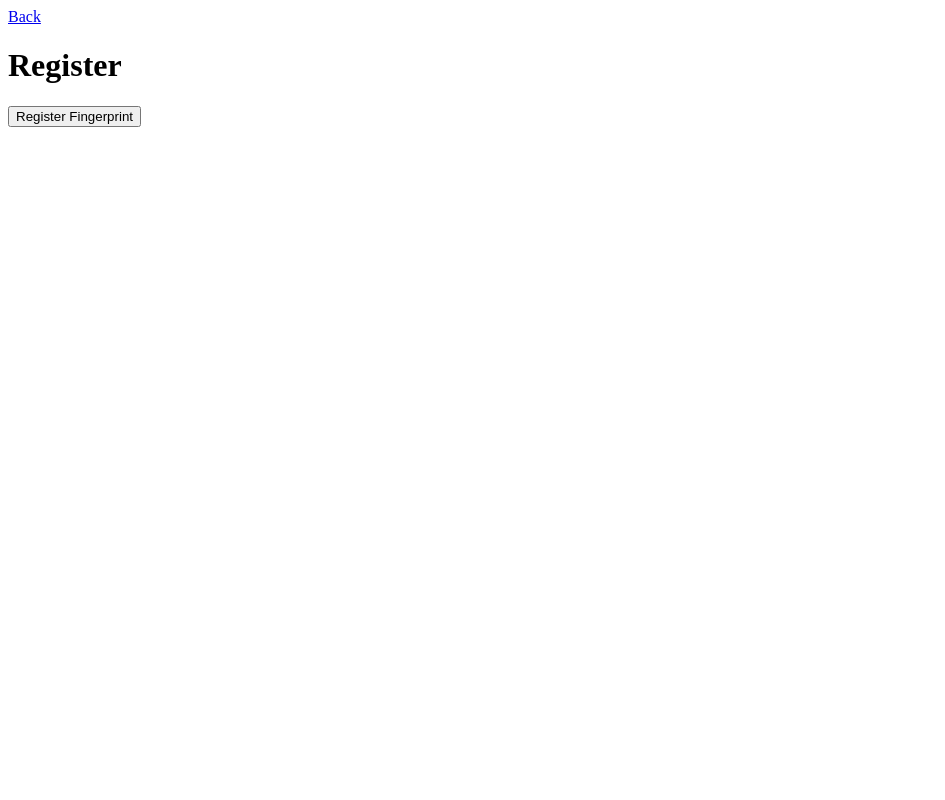
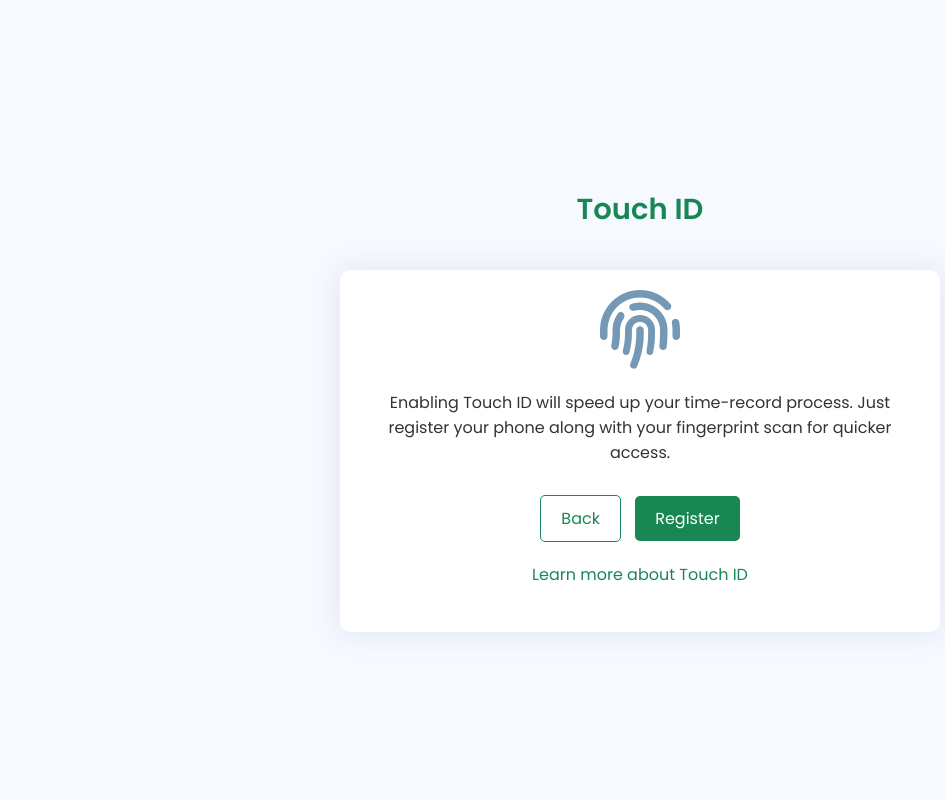
Before and after one commit to LJProject-lab/geoscan_project, a PHP site: page /register_v2.php in a window 1280 px wide. Shown: the whole page, without its empty margins (0-945 px from the left). Run offline with PHP 8.4, Linux system fonts and the light colour scheme; the visitor is signed in with stand-in values (Sample User, id 1); data comes from the database, SQL or seed files in the repository; some libraries are stand-ins or nearby versions.

Commit message:
August 4 v4 Update
Assets Folder Added
register_v2 ui added
main.css added
styles.css added

```diff
--- /dev/null
+++ b/assets/css/main.css
@@ -0,0 +1,91 @@
+* {
+    font-family: 'Poppins', sans-serif;
+    box-sizing: border-box;
+}
+
+/* Root Variables */
+:root {
+    --primary-color: #198754;
+    --secondary-color: #6c757d;
+    --desc-color: #333;
+    --gray-color: #7498b6;
+    --shadow-color: rgba(0, 0, 0, 0.1);
+    --light-color: #fff;
+    --bg-color: #f6f9ff;
+
+    /* Buttons */
+    --success-color: #28a745;
+    --danger-color: #dc3545;
+    --warning-color: #ffc107;
+}
+
+a {
+    text-decoration: none;
+}
+i {
+    color: var(--gray-color);
+}
+/* Base Font Style */
+body {
+    font-family: var(--font-family);
+    margin: 0;
+    padding: 0;
+    box-sizing: border-box;
+}
+
+/* Button Base Styles */
+button {
+    padding: 10px 20px;
+    border: none;
+    border-radius: 5px;
+    cursor: pointer;
+    font-size: 16px;
+    transition: transform 0.2s ease-in-out;
+    background-color: var(--primary-color);
+    color: var(--light-color);
+}
+button:hover {
+    transform: scale(1.05);
+}
+
+/* Secondary Button */
+.button-secondary {
+    background-color: #ffffff;
+    color: var(--primary-color);
+    margin-right: 10px;
+    border: 1px solid var(--primary-color);
+}
+
+/* Success Button */
+.button-success {
+    background-color: var(--success-color);
+    color: white;
+}
+
+.button-success:hover {
+    transform: scale(1.05);
+}
+
+/* Danger Button */
+.button-danger {
+    background-color: var(--danger-color);
+    color: white;
+}
+
+.button-danger:hover {
+    transform: scale(1.05);
+}
+
+/* Warning Button */
+.button-warning {
+    background-color: var(--warning-color);
+    color: black;
+}
+
+.button-warning:hover {
+    transform: scale(1.05);
+}
+
+.h1-header {
+    color: var(--primary-color);
+}
--- /dev/null
+++ b/assets/css/styles.css
@@ -0,0 +1,62 @@
+@import url('main.css');
+
+body {
+    display: flex;
+    flex-direction: column;
+    justify-content: center;
+    align-items: center;
+    height: 100vh;
+    margin: 0;
+    background-color: var(--bg-color);
+}
+
+.header {
+    margin-bottom: 20px;
+    text-align: center;
+}
+
+.header h1 {
+    font-size: 29px;
+    font-weight: bold;
+}
+
+.container {
+    text-align: center;
+    max-width: 600px;
+    padding: 20px;
+    background-color: var(--light-color);
+    border-radius: 10px;
+    box-shadow: 0px 0 30px rgba(1, 41, 112, 0.1);
+}
+
+.icon {
+    margin-bottom: 20px;
+}
+
+.icon i {
+    width: 80px;
+    height: 80px;
+    font-size: 80px;
+}
+
+.description {
+    font-size: 16px;
+    color: var(--desc-color);
+    margin-bottom: 30px;
+}
+
+.buttons {
+    margin-bottom: 20px;
+}
+
+.enable {
+    background-color: var(--primary-color);
+    color: #fff;
+}
+
+.learn-more {
+    display: block;
+    color: var(--primary-color);
+    text-decoration: none;
+    margin-top: 20px;
+}
--- /dev/null
+++ b/includes/top_include.php
@@ -0,0 +1,8 @@
+<!-- Title -->
+<title>IMS</title>
+
+<!-- Favicons -->
+<link href="assets/icons/pnc-logo.png" rel="icon">
+<link href="assets/icons/pnc-logo.png" rel="apple-touch-icon">
+<link href="https://fonts.googleapis.com/css2?family=Poppins:wght@400;600&display=swap" rel="stylesheet">
+<link rel="stylesheet" href="https://cdnjs.cloudflare.com/ajax/libs/font-awesome/6.6.0/css/all.min.css" integrity="sha512-Kc323vGBEqzTmouAECnVceyQqyqdsSiqLQISBL29aUW4U/M7pSPA/gEUZQqv1cwx4OnYxTxve5UMg5GT6L4JJg==" crossorigin="anonymous" referrerpolicy="no-referrer" />
--- a/register_v2.php
+++ b/register_v2.php
@@ -26,10 +26,12 @@ if ($user && ($user['credential_id'] || $user['attestation_object'] || $user['cl
 
 <!DOCTYPE html>
 <html lang="en">
+
 <head>
     <meta charset="UTF-8">
     <meta name="viewport" content="width=device-width, initial-scale=1.0">
-    <title>Register</title>
+    <link rel="stylesheet" href="assets/css/styles.css">
+    <?php include 'includes/top_include.php' ?>
     <style>
         .message {
             color: red;
@@ -37,15 +39,30 @@ if ($user && ($user['credential_id'] || $user['attestation_object'] || $user['cl
         }
     </style>
 </head>
+
 <body>
-    <a href="home.php">Back</a>
-    <h1>Register</h1>
+    <div class="header h1-header">
+        <h1>Touch ID</h1>
+    </div>
+    <div class="container">
         <?php if ($message): ?>
             <div class="message"><?php echo $message; ?></div>
         <?php else: ?>
             <form id="registerForm">
-            <button type="submit">Register Fingerprint</button>
+                <div class="icon">
+                <i class="fa-solid fa-fingerprint fa-4x"></i>
+                </div>
+                <p class="description">
+                    Enabling Touch ID will speed up your time-record process. Just register your phone along with your
+                    fingerprint scan for quicker access.
+                </p>
+                <div class="buttons">
+                    <button id="BackButton" type="button" class="button-secondary">Back</button>
+                    <button type="submit" class="button-main">Register</button>
+                </div>
+                <a href="#" class="learn-more">Learn more about Touch ID</a>
             </form>
+            <br>
             <div id="message" class="message"></div>
 
             <script>
@@ -130,7 +147,13 @@ if ($user && ($user['credential_id'] || $user['attestation_object'] || $user['cl
                         messageDiv.textContent = 'Registration failed. Please try again.';
                     }
                 });
+
+                document.getElementById('BackButton').addEventListener('click', function () {
+                    window.location.href = 'home.php';
+                });
             </script>
         <?php endif; ?>
+    </div>
 </body>
+
 </html>
```
Also changed, not shown: assets/icons/pnc-logo.png (added), assets/icons/pnc.png (added), assets/icons/user.png (added), assets/img/fingerprint.png (added). Lines whose indentation alone changed are shown as unchanged.
